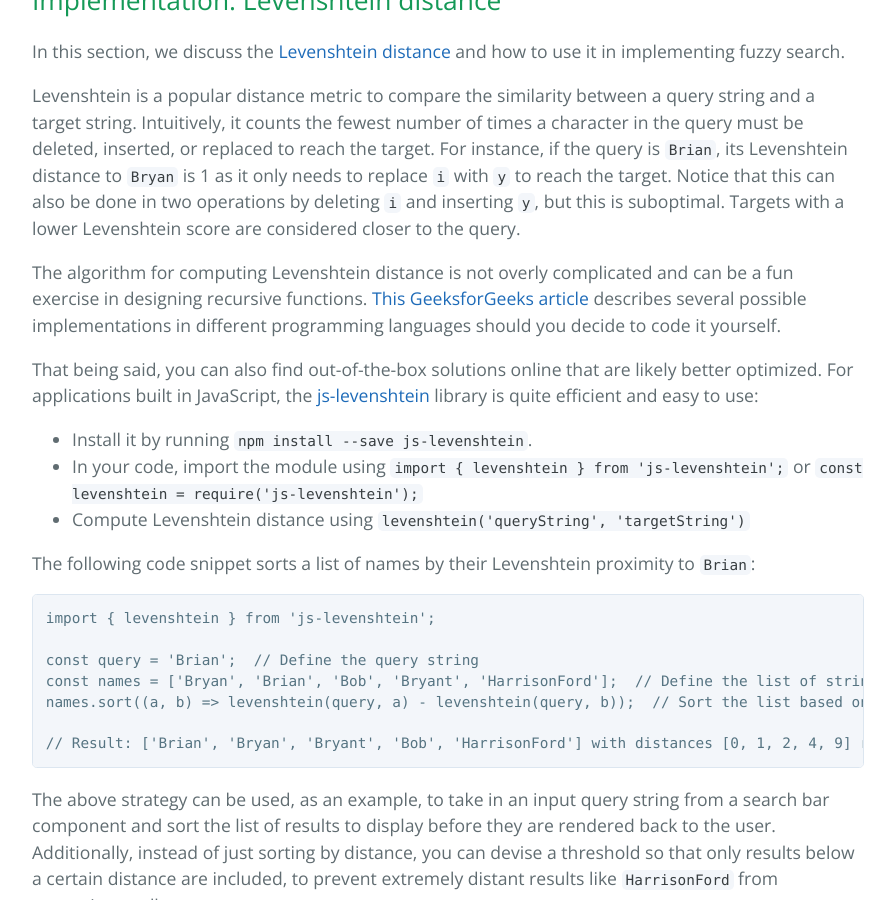
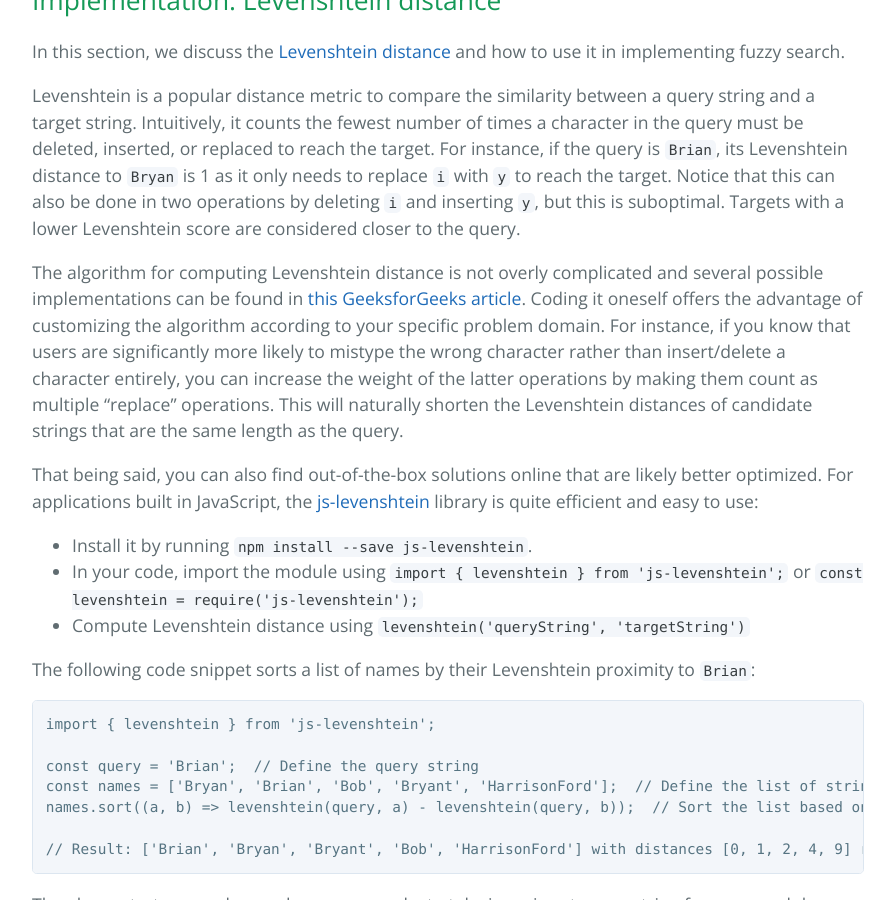
Before and after one commit to learning-software-engineering/learning-software-engineering.github.io, a Jekyll site: the page built from Topics/User_Experience/Fuzzy_Search.md, in a window 1280 px wide and 900 px high, scrolled down 1720 px. Shown: the whole window, without its empty margins (192-1087 px from the left). Built offline with Jekyll 4.4.1, drawn with Linux system fonts in a browser that asks for light colours; our own code applies the rules of GitHub Pages for plain Markdown files.

Commit message:
Describe customizability benefits of coding Levenhstein oneself

```diff
--- a/Topics/User_Experience/Fuzzy_Search.md
+++ b/Topics/User_Experience/Fuzzy_Search.md
@@ -23,7 +23,7 @@ In this section, we discuss the [Levenshtein distance](https://en.wikipedia.org/
 
 Levenshtein is a popular distance metric to compare the similarity between a query string and a target string. Intuitively, it counts the fewest number of times a character in the query must be deleted, inserted, or replaced to reach the target. For instance, if the query is `Brian`, its Levenshtein distance to `Bryan` is 1 as it only needs to replace `i` with `y` to reach the target. Notice that this can also be done in two operations by deleting `i` and inserting `y`, but this is suboptimal. Targets with a lower Levenshtein score are considered closer to the query.
 
-The algorithm for computing Levenshtein distance is not overly complicated and can be a fun exercise in designing recursive functions. [This GeeksforGeeks article](https://www.geeksforgeeks.org/introduction-to-levenshtein-distance/) describes several possible implementations in different programming languages should you decide to code it yourself.
+The algorithm for computing Levenshtein distance is not overly complicated and several possible implementations can be found in [this GeeksforGeeks article](https://www.geeksforgeeks.org/introduction-to-levenshtein-distance/). Coding it oneself offers the advantage of customizing the algorithm according to your specific problem domain. For instance, if you know that users are significantly more likely to mistype the wrong character rather than insert/delete a character entirely, you can increase the weight of the latter operations by making them count as multiple "replace" operations. This will naturally shorten the Levenshtein distances of candidate strings that are the same length as the query.
 
 That being said, you can also find out-of-the-box solutions online that are likely better optimized. For applications built in JavaScript, the [js-levenshtein](https://www.npmjs.com/package/js-levenshtein) library is quite efficient and easy to use:
 - Install it by running `npm install --save js-levenshtein`.
```
